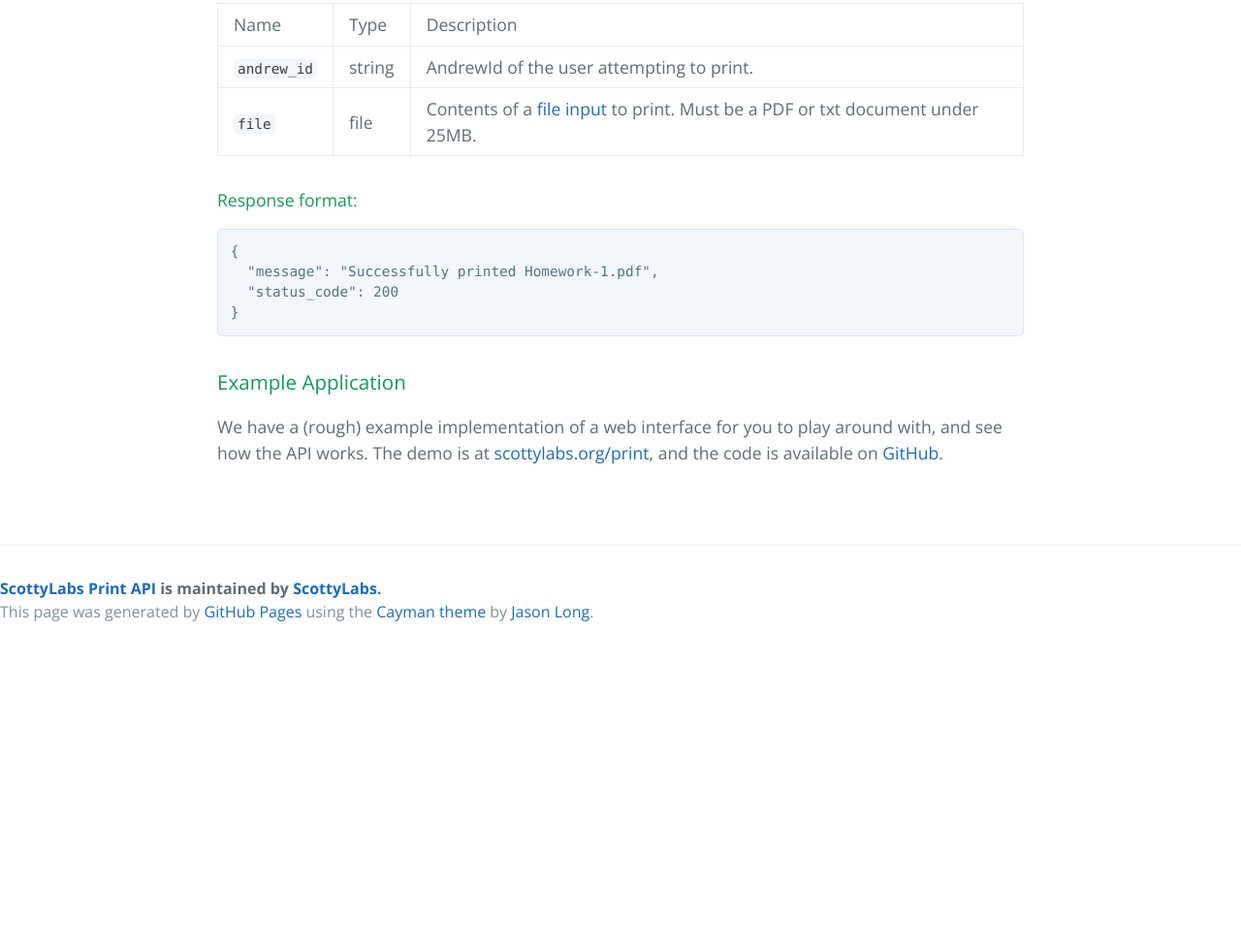
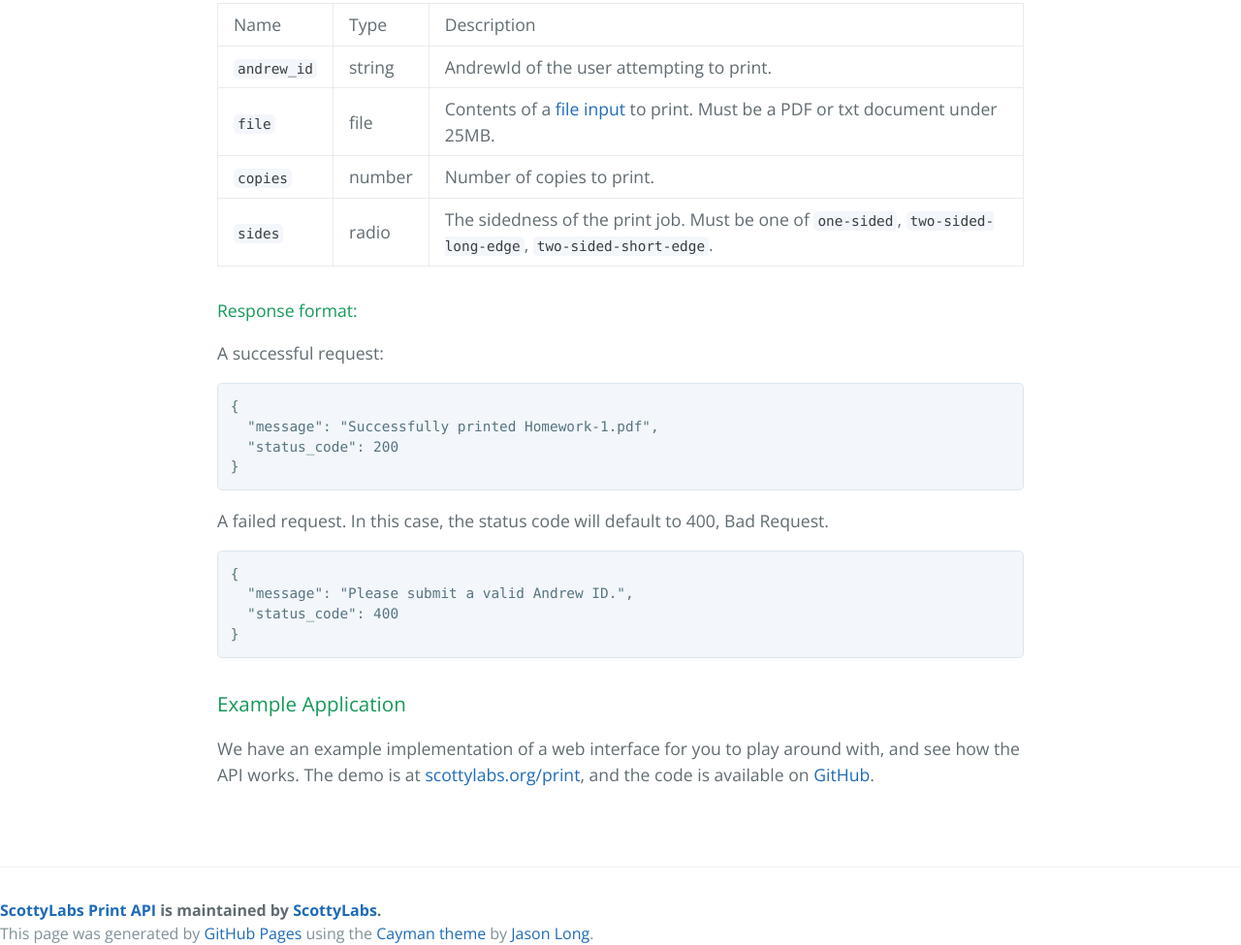
Before and after one commit to ScottyLabs/print-api, a plain HTML site: page index.html in a window 1280 px wide. Shown: the part 1011-1986 px from the top of the page at 97% size. Before the commit the page ends 1654 px from the top, so only its background shows below. Drawn offline with nearby package versions, Linux system fonts and the light colour scheme.

Commit message:
Added double sided printing information

```diff
--- a/index.html
+++ b/index.html
@@ -57,19 +57,36 @@
                     <td>file</td>
                     <td>Contents of a <a href="https://developer.mozilla.org/en-US/docs/Web/HTML/Element/input/file">file input</a> to print. Must be a PDF or txt document under 25MB.</td>
                 </tr>
+                <tr>
+                    <td><code>copies</code></td>
+                    <td>number</td>
+                    <td>Number of copies to print.</td>
+                </tr>
+                <tr>
+                    <td><code>sides</code></td>
+                    <td>radio</td>
+                    <td>The sidedness of the print job. Must be one of <code>one-sided</code>, <code>two-sided-long-edge</code>, <code>two-sided-short-edge</code>.</td>
+                </tr>
             </tbody>
         </table>
 
         <h4>Response format:</h4>
 
+        <p>A successful request:</p>
         <div class="highlight highlight-source-js"><pre>{
   "message": "Successfully printed Homework-1.pdf",
   "status_code": 200
 }</pre></div>
 
+        <p>A failed request. In this case, the status code will default to 400, Bad Request.</p>
+        <div class="highlight highlight-source-js"><pre>{
+  "message": "Please submit a valid Andrew ID.",
+  "status_code": 400
+}</pre></div>
+
         <h3>Example Application</h3>
 
-        <p>We have a (rough) example implementation of a web interface for you to play around with, and see how the API works. The demo is at <a href="https://scottylabs.org/print/">scottylabs.org/print</a>, and the code is available on <a href="https://github.com/scottylabs/print">GitHub</a>.</p>
+        <p>We have an example implementation of a web interface for you to play around with, and see how the API works. The demo is at <a href="https://scottylabs.org/print/">scottylabs.org/print</a>, and the code is available on <a href="https://github.com/scottylabs/print">GitHub</a>.</p>
 
     </section>
 
```
